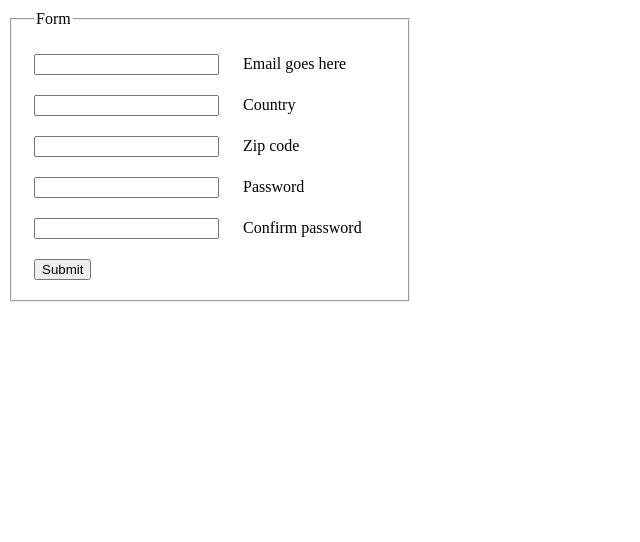
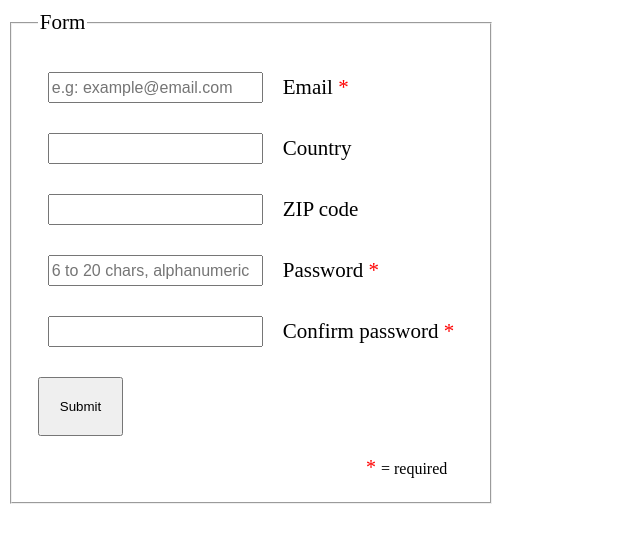
Before and after one commit to marathonic/form-validation, a plain HTML site: page index.html in a window 1280 px wide. Shown: the whole page, without its empty margins (0-640 px from the left). Drawn offline with Linux system fonts and the light colour scheme.

Commit message:
progress

```diff
--- a/index.html
+++ b/index.html
@@ -12,17 +12,45 @@
     <form novalidate data-user-form>
         <fieldset>
             <legend>Form</legend>
-            <input type="email" name="email" id="email" class="my-inputs">
-            <label for="email">Email goes here</label>
-            <input type="text" name="country" id="country" class="my-inputs">
-            <label for="country">Country</label>
-            <input type="number" name="zip" id="zip" class="my-inputs">
-            <label for="zip">Zip code</label>
-            <input type="password" name="password" id="pw" class="my-inputs">
-            <label for="pw">Password</label>
-            <input type="password" name="pw-confirm" id="pw-confirm" class="my-inputs">
-            <label for="pw-confirm">Confirm password</label>
-            <button data-button-submit>Submit</button>
+
+            <li>
+                <input type="email" name="email" id="email" class="my-inputs">
+                <span class="tooltipText">Please provide an email</span>
+                <label for="email">Email<span class="req"> *</span> </label>
+
+            </li>
+            <li>
+                <input type="text" name="country" id="country" class="my-inputs">
+                <label for="country">Country</label>
+
+            </li>
+
+            <li>
+                <input type="tel" name="zip" id="zip" class="my-inputs">
+                <label for="zip">ZIP code</label>
+
+            </li>
+
+            <li>
+                <input type="password" name="password" id="pw" class="my-inputs">
+                <label for="pw">Password<span class="req"> *</span> </label>
+
+            </li>
+
+            <li>
+                <input type="password" name="pw-confirm" id="pw-confirm" class="my-inputs">
+                <label for="pw-confirm">Confirm password<span class="req"> *</span> </label>
+
+            </li>
+            <p>
+
+                <button class="btnSubmit" data-button-submit>Submit</button>
+            </p>
+
+            <p id="corner-p">
+                <span id="corner-span1"><span id="corner-span2">* </span>  =   required</span>
+
+            </p>
     </fieldset>
     </form>
 </body>
--- a/script-2.js
+++ b/script-2.js
@@ -11,17 +11,30 @@ class User {
 }
 
 const email = document.querySelector('#email');
+const country = document.querySelector('#country');
+const zip = document.querySelector('#zip');
 const pw = document.querySelector('#pw');
 const pwConfirm = document.querySelector('#pw-confirm');
 const submitBtn = document.querySelector('[data-button-submit]')
+let userArray = [];
 
-submitBtn.addEventListener('submit', function(e) {
-    e.preventDefault();
+email.placeholder = 'e.g: example@email.com';
+pw.placeholder = '6 to 20 chars, alphanumeric'
 
 
+submitBtn.addEventListener('click', function(e) {
+    e.preventDefault();
+    if(email.value == ''){
+        email.classList.add('bounce-invalid');
+        return false;
+    }
+    if(pw.value = '') return false;
+
+    userArray.push(new User(email.value, country.value, zip.value, pw.value));
+    return new User(email.value, country.value, zip.value, pw.value);
 })
 
-email.addEventListener('input', function(e){
+email.addEventListener('blur', function(e){
     if(email.validity.typeMismatch) {
         email.setCustomValidity('YOU FOOL ! I asked for an email');
         email.reportValidity();
@@ -29,6 +42,11 @@ email.addEventListener('input', function(e){
         email.setCustomValidity('');
     }
 });
+
+email.addEventListener('focus', function(){
+    if(email.classList.contains('bounce-invalid')) email.classList.remove('bounce-invalid');
+
+})
 
 function validatePw(pass) {
     let reggae = /^[a-zA-Z0-9_]+$/g;
@@ -46,12 +64,25 @@ pw.addEventListener('input', function(){
     }
 })
 
-pwConfirm.addEventListener('input', function(){
+pwConfirm.addEventListener('blur', function(){
     if(pwConfirm.value !== pw.value){
         pwConfirm.validity.typeMismatch = true;
         pwConfirm.setCustomValidity('passwords must match');
         pwConfirm.reportValidity();
+        pwConfirm.addEventListener('input', function(){
+            if(pwConfirm.value == pw.value){
+                pwConfirm.validity.typeMismatch = false;
+                return;
+            }
+        })
+
     }   else    {
         pwConfirm.setCustomValidity('');
     }
 })
+
+function onlySpaces(str) {
+    return str.trim().length === 0;
+}
+
+console.table(userArray);
--- a/style.css
+++ b/style.css
@@ -8,12 +8,86 @@ body {
 }
 
 form  {
-    width: 420px;
+    width: 509px;
     height: 300px;
     display: flex;
     flex-wrap: wrap;
+    font-size: 21px;
 }
 
 form * {
     margin: 10px;
 }
+
+li {
+    display: flex;
+    list-style-type: none;
+    align-items: center;
+}
+
+input {
+    width: auto;
+    height: 31px;
+    font-size: 16px;
+}
+
+.req {
+    color: red;
+
+}
+
+span {
+    margin: 0;
+}
+
+#corner-p {
+    display: flex;
+    justify-content: end;
+}
+
+#corner-span1 {
+    font-size: 16px;
+    margin-right: 17px;
+}
+
+#corner-span2 {
+    font-size: 20px;
+    color: red;
+}
+
+input[type=password]#pw-confirm:invalid,
+input[type=email]#email:invalid {
+    border: solid red 3px;
+}
+/*
+input[type=email]#email:focus {
+    border: solid black 1px;
+} */
+
+
+.btnSubmit {
+    padding: 20px;
+    margin-left: 0px;
+}
+
+.bounce-invalid {
+    border: solid red 3px;
+}
+
+.tooltipText {
+    display: none;
+    background-color: #555;
+    color: #fff;
+    text-align: center;
+    padding: 5px 0;
+    border-radius: 6px;
+
+    position: absolute;
+    z-index: 1;
+    bottom: 125%;
+    left: 50%;
+    margin-left: -60px;
+
+    opacity: 0;
+    transition: opacity 0.3s;
+}
```
